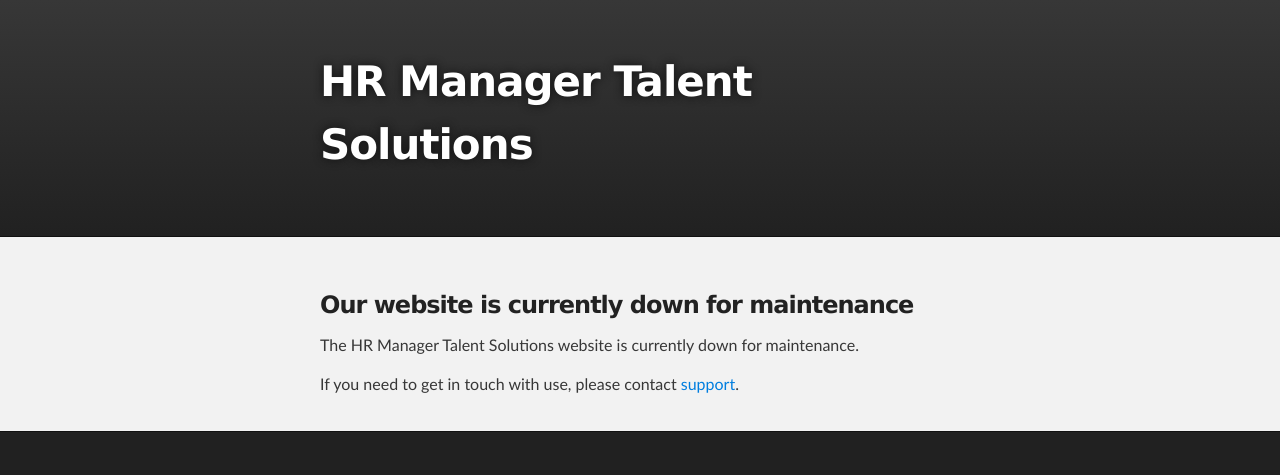
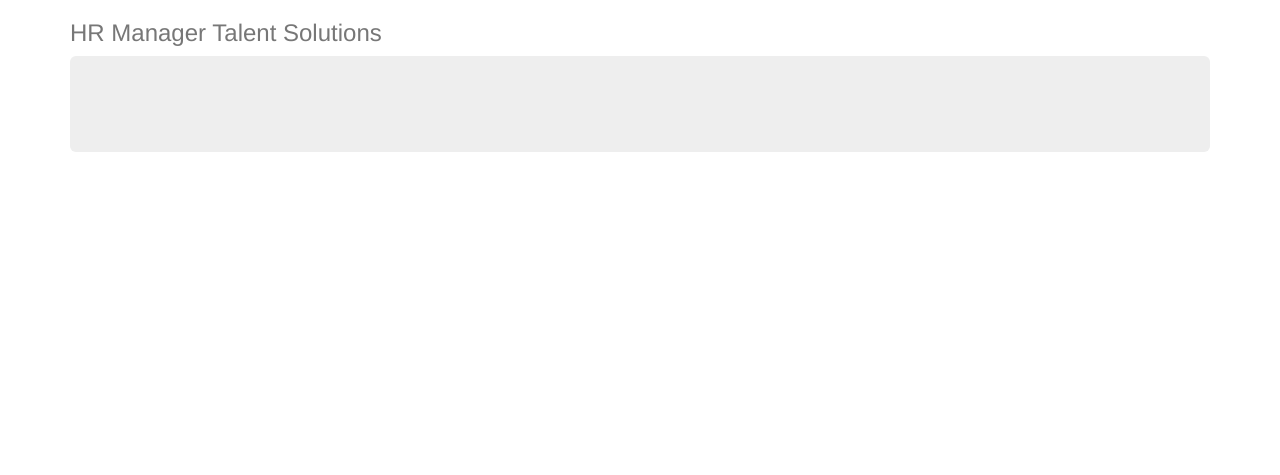
Before and after one commit to hrmts/hrmts.github.io, a plain HTML site: page index.html in a window 1280 px wide. Drawn offline with nearby package versions, Linux system fonts and the light colour scheme.

Commit message:
Update index.html

```diff
--- a/index.html
+++ b/index.html
@@ -1,45 +1,53 @@
+
 <!DOCTYPE html>
-<html>
-
+<html lang="en">
   <head>
-    <meta charset='utf-8'>
-    <meta http-equiv="X-UA-Compatible" content="chrome=1">
-    <meta name="description" content="HR Manager Talent Solutions : ">
-
-    <link rel="stylesheet" type="text/css" media="screen" href="stylesheets/stylesheet.css">
+    <meta charset="utf-8">
+    <meta http-equiv="X-UA-Compatible" content="IE=edge">
+    <meta name="viewport" content="width=device-width, initial-scale=1">
+    <!-- The above 3 meta tags *must* come first in the head; any other head content must come *after* these tags -->
+    <meta name="description" content="">
+    <meta name="author" content="">
 
     <title>HR Manager Talent Solutions</title>
+
+    <!-- Bootstrap core CSS -->
+    <link href="https://maxcdn.bootstrapcdn.com/bootstrap/3.3.6/css/bootstrap.min.css" rel="stylesheet">
+
+
+    <!-- HTML5 shim and Respond.js for IE8 support of HTML5 elements and media queries -->
+    <!--[if lt IE 9]>
+      <script src="https://oss.maxcdn.com/html5shiv/3.7.2/html5shiv.min.js"></script>
+      <script src="https://oss.maxcdn.com/respond/1.4.2/respond.min.js"></script>
+    <![endif]-->
   </head>
 
   <body>
 
-    <!-- HEADER -->
-    <div id="header_wrap" class="outer">
-        <header class="inner">
-          <h1 id="project_title">HR Manager Talent Solutions</h1>
-          <h2 id="project_tagline"></h2>
+    <div class="container">
+      <div class="header clearfix">
+        <nav>
+          <ul class="nav nav-pills pull-right">
+          </ul>
+        </nav>
+        <h3 class="text-muted">HR Manager Talent Solutions</h3>
+      </div>
 
-        </header>
-    </div>
+      <div class="jumbotron">
+      </div>
 
-    <!-- MAIN CONTENT -->
-    <div id="main_content_wrap" class="outer">
-      <section id="main_content" class="inner">
-        <h3>
-<a id="our-website-is-currently-down-for-maintenance" class="anchor" href="#our-website-is-currently-down-for-maintenance" aria-hidden="true"><span aria-hidden="true" class="octicon octicon-link"></span></a>Our website is currently down for maintenance</h3>
+      <div class="row marketing">
+        <div class="col-lg-6">
+        </div>
 
-<p>The HR Manager Talent Solutions website is currently down for maintenance.</p>
+        <div class="col-lg-6">
+        </div>
+      </div>
 
-<p>If you need to get in touch with use, please contact <a href="support.hr-manager.net">support</a>.</p>
-      </section>
-    </div>
+      <footer class="footer">
+      </footer>
 
-    <!-- FOOTER  -->
-    <div id="footer_wrap" class="outer">
-      <footer class="inner">
-      </footer>
-    </div>
-
+    </div> <!-- /container -->
 
 
   </body>
```
